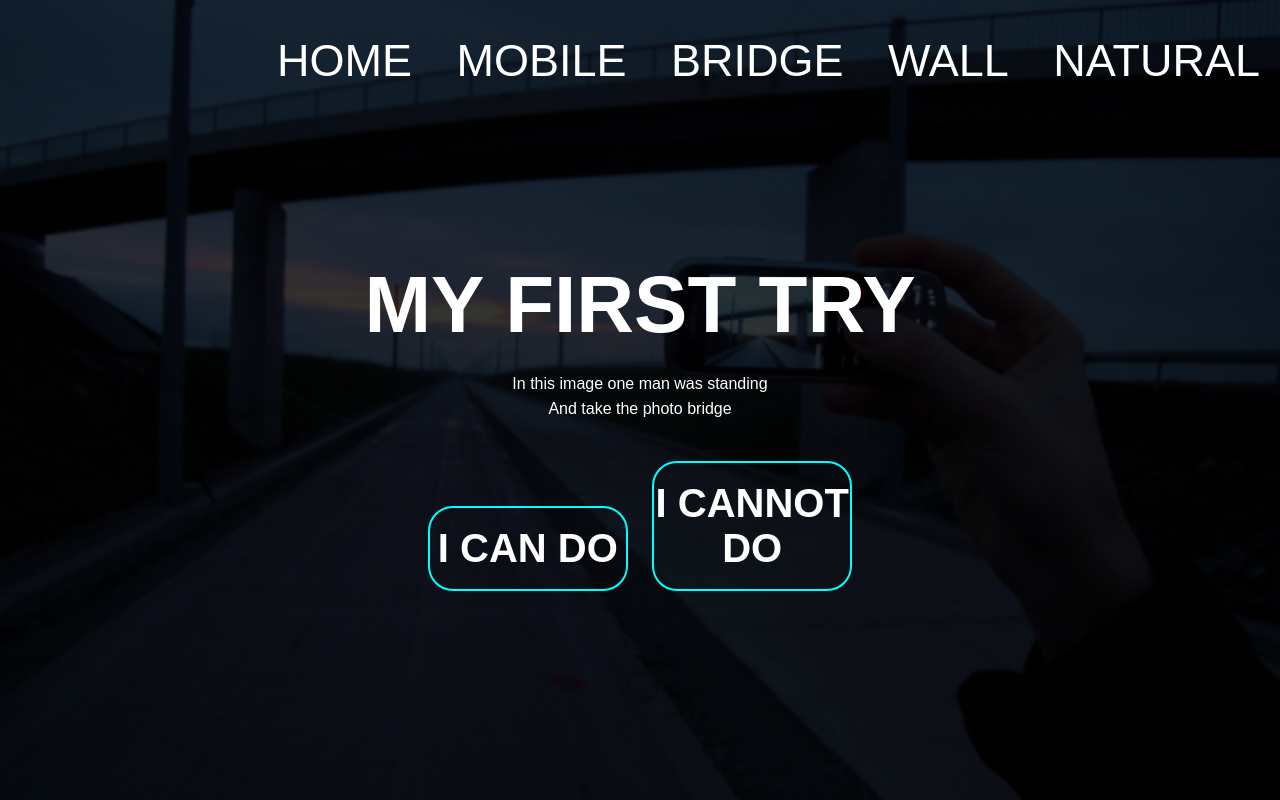
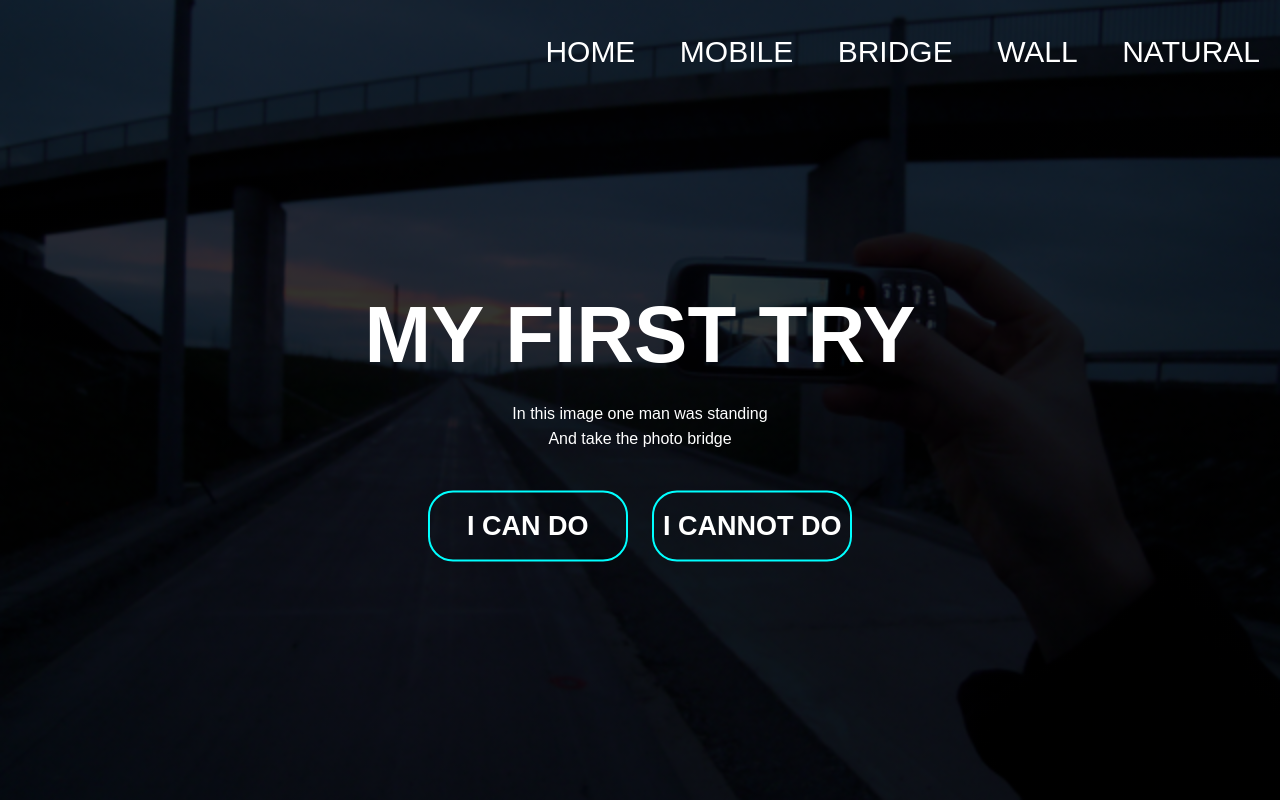
Before and after one commit to gokulcreativity/cards, a plain HTML site: page homepage.html in a window 1280 px wide. Drawn offline with Linux system fonts and the light colour scheme.

Commit message:
Update home.css

```diff
--- a/home.css
+++ b/home.css
@@ -26,7 +26,7 @@
    position:relative;
 }
 .navbar ul li a{
-    font-size:45px;
+    font-size:30px;
     text-decoration: none;
     color:#fff;
     text-transform: uppercase;
@@ -74,7 +74,7 @@ button{
  cursor: pointer;
  position: relative;
  overflow: hidden;
- font-size:40px;
+ font-size:27px;
 }
 span{
     background: aqua;
```
